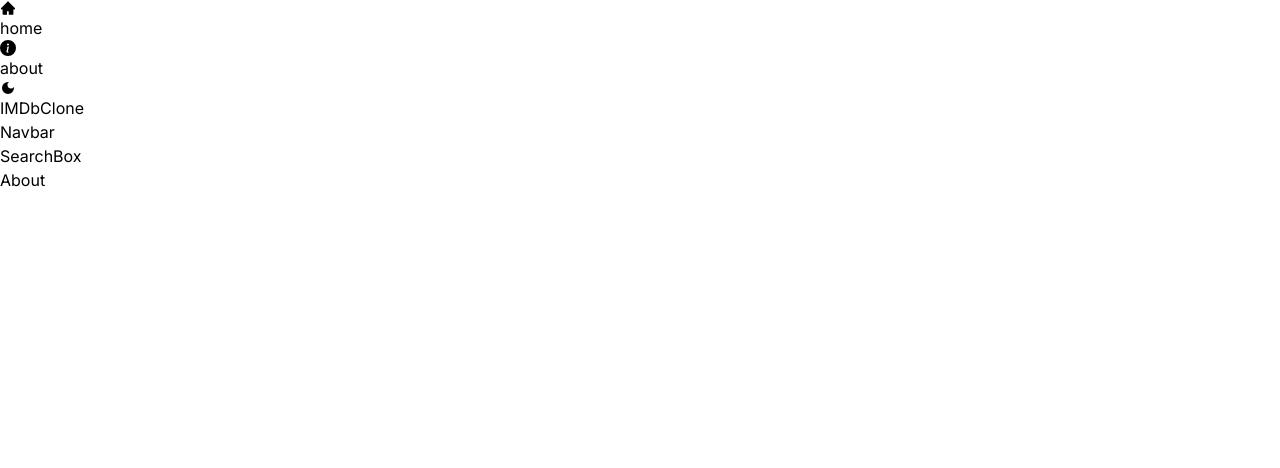
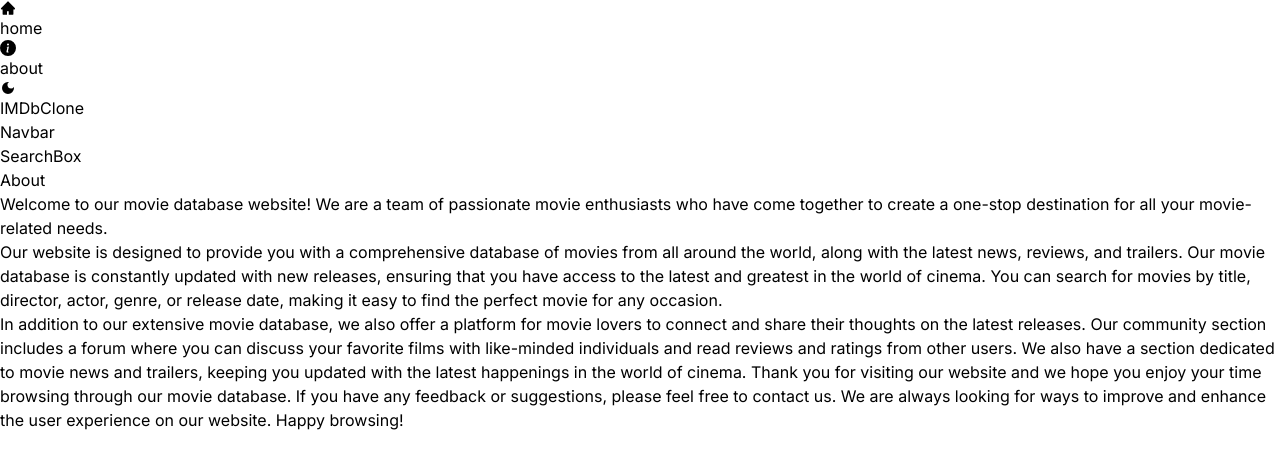
Before and after one commit to surajkabirath/nextjs_movie_app, a Next.js app: page /about in a window 1280 px wide. Shown: the top 468 px of the page. Built offline with nearby package versions, Linux system fonts and the light colour scheme.

Commit message:
about page

```diff
--- a/src/app/about/page.jsx
+++ b/src/app/about/page.jsx
@@ -2,7 +2,38 @@
 
 const About = () => {
   return (
-    <div>About</div>
+    <div className='max-w-6xl mx-auto p-3 space-y-4'>
+    <h1 className='text-2xl font-medium text-amber-600'>About</h1>
+    <p>
+      Welcome to our movie database website! We are a team of passionate movie
+      enthusiasts who have come together to create a one-stop destination for
+      all your movie-related needs.
+    </p>
+
+    <p>
+      Our website is designed to provide you with a comprehensive database of
+      movies from all around the world, along with the latest news, reviews,
+      and trailers. Our movie database is constantly updated with new
+      releases, ensuring that you have access to the latest and greatest in
+      the world of cinema. You can search for movies by title, director,
+      actor, genre, or release date, making it easy to find the perfect movie
+      for any occasion.
+    </p>
+
+    <p>
+      In addition to our extensive movie database, we also offer a platform
+      for movie lovers to connect and share their thoughts on the latest
+      releases. Our community section includes a forum where you can discuss
+      your favorite films with like-minded individuals and read reviews and
+      ratings from other users. We also have a section dedicated to movie news
+      and trailers, keeping you updated with the latest happenings in the
+      world of cinema. Thank you for visiting our website and we hope you
+      enjoy your time browsing through our movie database. If you have any
+      feedback or suggestions, please feel free to contact us. We are always
+      looking for ways to improve and enhance the user experience on our
+      website. Happy browsing!
+    </p>
+  </div>
   )
 }
 
```
